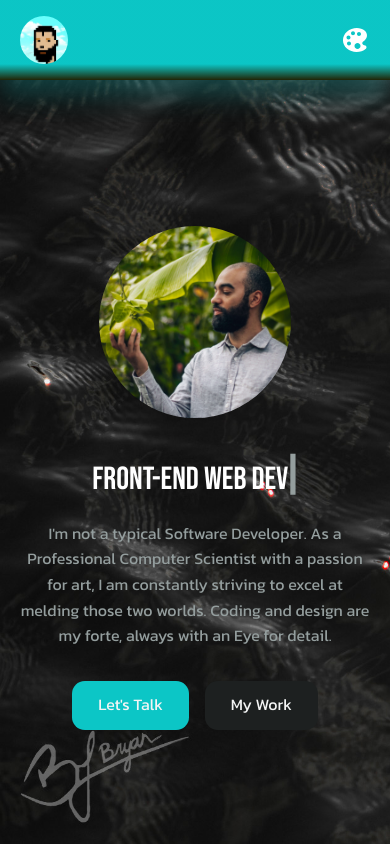
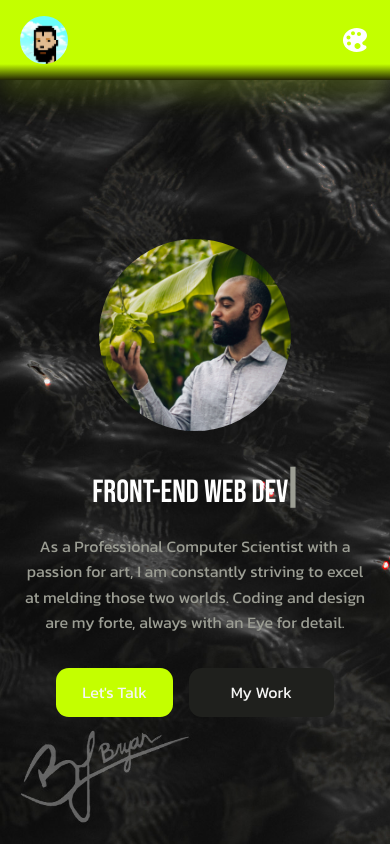
Before and after one commit to Bee4Brendan/react-portfolio, a React (Create React App) app: page / in a window 390 px wide. Shown: the top 844 px of the page. Built offline with nearby package versions, Linux system fonts and the light colour scheme; a web font is replaced by a local one.

Commit message:
Updated colors, header button, and header text to allow more space for watermark on mobile devices

```diff
--- a/src/context/themeReducer.js
+++ b/src/context/themeReducer.js
@@ -15,9 +15,6 @@ const themeReducer = (state, action) => {
     if(action.type === 'color-5') {
         return {...state, primary: 'color-5'}
     }
-    if(action.type === 'color-6') {
-        return {...state, primary: 'color-6'}
-    }
     // for background colors
     if(action.type === 'bg-1') {
         return {...state, background: 'bg-1'}
--- a/src/index.css
+++ b/src/index.css
@@ -11,7 +11,7 @@
 :root {
     /* Started as purple, I made it Cyan
     --primary-hue: 270;*/
-    --primary-hue: 270;
+    --primary-hue: 74;
     --black-lightness: 15%;
     --dark-lightness: 60%;
     --light-lightness: 94%;
@@ -54,22 +54,19 @@ body {
 
 /* THEME change using react */
 main.color-1 {
-    --primary-hue: 180;
+    --primary-hue: 74;
 }
 main.color-2 {
-    --primary-hue: 50;
+    --primary-hue: 260;
 }
 main.color-3 {
-    --primary-hue: 240;
+    --primary-hue: 167;
 }
 main.color-4 {
     --primary-hue: 325;
 }
 main.color-5 {
     --primary-hue: 60;
-}
-main.color-6 {
-    --primary-hue: 260;
 }
 
 main.bg-2 {
@@ -85,7 +82,7 @@ main.bg-2 {
 
 main {
     color: var(--color-dark);
-    --color-primary: hsl(var(--primary-hue), 89%, 41%);
+    --color-primary: hsl(var(--primary-hue), 100%, 50%);
 }
 
 
@@ -191,6 +188,29 @@ img {
     display: block;
     width: 100%;
     object-fit: cover;
+
+
+}
+
+.btn-header {
+    display: inline-block;
+    width: fit-content;
+    display: flex;
+    align-items: center;
+    gap: 1rem;
+    background: var(--color-light);
+    color: var(--color-black);
+    padding: 0.6rem 2.5rem;
+    border: 2px solid transparent;
+    border-radius: var(--border-radius-2);
+    cursor: pointer;
+}
+
+.btn-header:hover {
+    color: white;
+    background-color: transparent;
+    border-color: var(--color-primary);
+    transform: translateY(-0.5rem);
 }
 
 /* GENERAL BUTTON STYLES */
@@ -210,7 +230,7 @@ img {
 
 .btn:hover {
     background-color: transparent;
-    border-color: var(--color-light);
+    border-color: var(--color-primary);
     transform: translateY(-0.5rem);
 }
 
--- a/src/sections/header/Header.jsx
+++ b/src/sections/header/Header.jsx
@@ -43,13 +43,13 @@ const Header = () => {
         <div><h2-typed ref={el}></h2-typed></div>
         {/* <img style={{width: '150px'}} className="btn sm header__title" src={HeaderTitle} data-aos="flip-right" alt="Header Title"/> */}
           <p data-aos="fade-up">
-          I'm not a typical Software Developer. As a Professional Computer Scientist
+          As a Professional Computer Scientist
           with a passion for art, I am constantly striving to excel at melding those
           two worlds. Coding and design are my forte, always with an Eye for detail. <br/>
           </p>
         <div className="header__cta" data-aos="fade-up">
           <a href="#contact" className='btn primary'>Let's Talk</a>
-          <a href="#portfolio" className='btn light'>My Work</a>
+          <a href="#portfolio" className='btn-header'>My Work</a>
         </div>
         <div className="header__socials">
         <h3 className="username">@Bee4Brendan </h3>
--- a/src/theme/data.js
+++ b/src/theme/data.js
@@ -3,8 +3,7 @@ export const primaryColors = [
     {className: 'color-2'},
     {className: 'color-3'},
     {className: 'color-4'},
-    {className: 'color-5'},
-    {className: 'color-6'}
+    {className: 'color-5'}
 ]
 
 export const backgroundColors = [
--- a/src/theme/theme.css
+++ b/src/theme/theme.css
@@ -49,29 +49,24 @@
 }
 
 .theme__primary-colors .color-1 {
-    background: hsl(180, 70%, 46%);
+    background: hsl(74, 100%, 50%);
 }
 
 .theme__primary-colors .color-2 {
-    background: hsl(50, 70%, 46%);
+    background: hsl(260, 70%, 46%);
 }
 
 .theme__primary-colors .color-3 {
-    background: hsl(240, 70%, 46%);
+    background: hsl(167, 100%, 50%);
 }
 
 .theme__primary-colors .color-4 {
-    background: hsl(325, 70%, 46%);
+    background: hsl(325, 100%, 50%);
 }
 
 .theme__primary-colors .color-5 {
     background: hsl(60, 70%, 46%);
 }
-
-.theme__primary-colors .color-6 {
-    background: hsl(260, 70%, 46%);
-}
-
 
 .theme__background-colors {
     display: flex;
```
